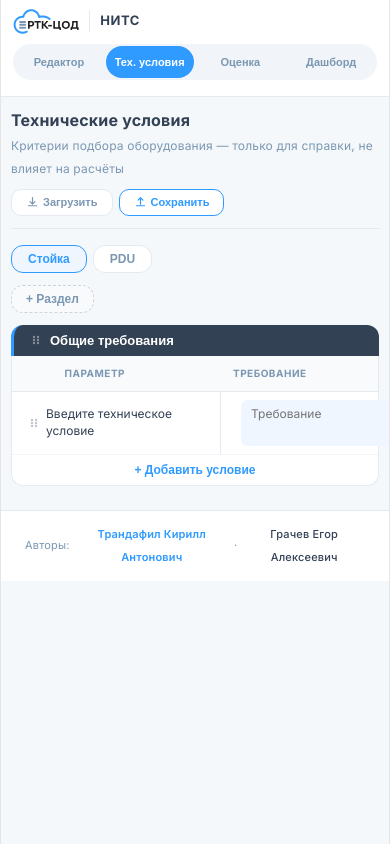
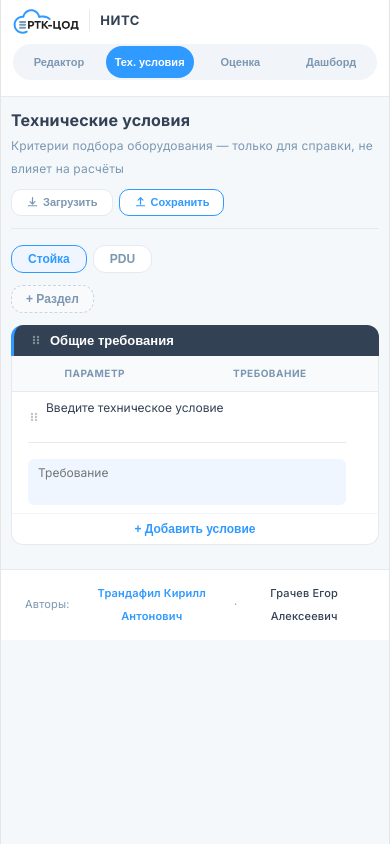
Before and after one commit to anezuf/Equipment-Testing, a React (Vite) app: page / in a window 390 px wide. Both pictures are taken after a click on the button "Тех. условия". Built offline with nearby package versions, Linux system fonts and the light colour scheme.

Commit message:
fix(techspecs): stack param/req vertically on portrait mobile, fix landscape overflow

```diff
--- a/src/App.jsx
+++ b/src/App.jsx
@@ -1045,8 +1045,8 @@ export default function App(){
                       {sec.items.map((it,ii)=>
                         <SortableItemRow key={ii} id={`titem-${si}-${ii}`}>
                           {(itemDrag,itemAttrs)=>
-                            <div style={{display:"flex",alignItems:"stretch",gap:8,padding:"0 16px",minHeight:40,borderTop:ii?`1px solid #F1F5F9`:"none"}}>
-                              <div style={{position:"relative",flex:"0 0 40%",display:"flex",alignItems:"center",padding:"8px 0",borderRight:`1px solid ${B.border}`,paddingRight:12}}>
+                            <div className="ts-item-row" style={{display:"flex",alignItems:"stretch",gap:8,padding:"0 16px",minHeight:40,borderTop:ii?`1px solid #F1F5F9`:"none"}}>
+                              <div className="ts-param-col" style={{position:"relative",flex:"0 0 40%",display:"flex",alignItems:"center",padding:"8px 0",borderRight:`1px solid ${B.border}`,paddingRight:12}}>
                                 <span style={{cursor:"grab",display:"flex",flexShrink:0,opacity:0.3,touchAction:"none",marginRight:6}} {...itemDrag} {...itemAttrs}><svg width="12" height="12" viewBox="0 0 12 12"><circle cx="4" cy="3" r="1.2" fill={B.graphite}/><circle cx="8" cy="3" r="1.2" fill={B.graphite}/><circle cx="4" cy="6" r="1.2" fill={B.graphite}/><circle cx="8" cy="6" r="1.2" fill={B.graphite}/><circle cx="4" cy="9" r="1.2" fill={B.graphite}/><circle cx="8" cy="9" r="1.2" fill={B.graphite}/></svg></span>
                                 <AutoSizeTextarea
                                   value={it.n}
@@ -1056,7 +1056,7 @@ export default function App(){
                                   style={{flex:1,border:"none",background:"none",fontSize:12,color:B.graphite,outline:"none",resize:"none",fontFamily:"Inter, system-ui, sans-serif",lineHeight:"1.4",padding:0,minWidth:0}}
                                 />
                               </div>
-                              <div style={{flex:"1 1 60%",display:"flex",alignItems:"center",padding:"8px 0",paddingLeft:12,background:"transparent"}}>
+                              <div className="ts-req-col" style={{flex:"1 1 60%",display:"flex",alignItems:"center",padding:"8px 0",paddingLeft:12,background:"transparent"}}>
                                 <AutoSizeTextarea
                                   value={it.n2||""}
                                   onChange={e=>{const v=e.target.value;setTechSpecs(p=>p.map((s,i)=>i===si?{...s,items:s.items.map((x,j)=>j===ii?{...x,n2:v}:x)}:s));}}
@@ -1065,7 +1065,7 @@ export default function App(){
                                   style={{flex:1,border:"none",background:"#EFF6FF",borderRadius:6,padding:"6px 10px",fontSize:12,color:B.steel,outline:"none",resize:"none",fontFamily:"Inter, system-ui, sans-serif",lineHeight:"1.4",minWidth:0}}
                                 />
                               </div>
-                              {sec.items.length>1&&<button type="button" className="btn-icon-close" onClick={()=>setTechSpecs(p=>p.map((s,i)=>i===si?{...s,items:s.items.filter((_,j)=>j!==ii)}:s))} style={{background:"none",border:"none",color:B.steel,cursor:"pointer",fontSize:15,padding:"0 2px",flexShrink:0,display:"inline-flex",alignItems:"center",justifyContent:"center",alignSelf:"center"}}>×</button>}
+                              {sec.items.length>1&&<button type="button" className="btn-icon-close ts-item-delete" onClick={()=>setTechSpecs(p=>p.map((s,i)=>i===si?{...s,items:s.items.filter((_,j)=>j!==ii)}:s))} style={{background:"none",border:"none",color:B.steel,cursor:"pointer",fontSize:15,padding:"0 2px",flexShrink:0,display:"inline-flex",alignItems:"center",justifyContent:"center",alignSelf:"center"}}>×</button>}
                             </div>
                           }
                         </SortableItemRow>
--- a/src/index.css
+++ b/src/index.css
@@ -339,6 +339,48 @@ button {
   }
 }
 
+/* Mobile portrait — stack vertically */
+@media (max-width: 600px) and (orientation: portrait) {
+  .ts-item-row {
+    flex-wrap: wrap !important;
+    position: relative !important;
+    padding-right: 32px !important;
+    align-items: flex-start !important;
+  }
+  .ts-param-col {
+    flex: 1 1 100% !important;
+    border-right: none !important;
+    border-bottom: 1px solid #E5EAF0 !important;
+    padding-right: 0 !important;
+    padding-bottom: 8px !important;
+  }
+  .ts-req-col {
+    flex: 1 1 100% !important;
+    padding-left: 0 !important;
+    padding-top: 8px !important;
+    border-left: none !important;
+  }
+  .ts-item-delete {
+    position: absolute !important;
+    top: 50% !important;
+    right: 6px !important;
+    transform: translateY(-50%) !important;
+  }
+}
+
+/* Mobile landscape — shrink columns to fit, no layout change */
+@media (max-width: 900px) and (orientation: landscape) and (max-height: 500px) {
+  .ts-param-col {
+    flex: 0 0 35% !important;
+  }
+  .ts-req-col {
+    flex: 1 1 55% !important;
+  }
+  .ts-item-delete {
+    flex-shrink: 0 !important;
+  }
+}
+
 @media print {
   [data-nav] { display: none !important; }
   body, html { background: #fff !important; margin: 0 auto !important; padding: 0 !important; -webkit-print-color-adjust: exact; print-color-adjust: exact; max-width: 100%; }
```
